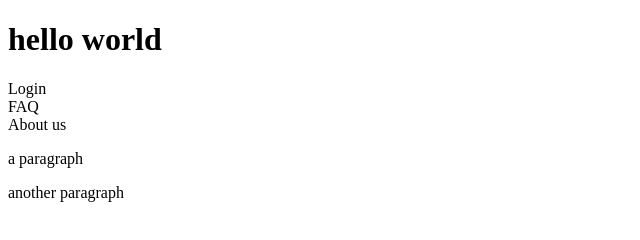
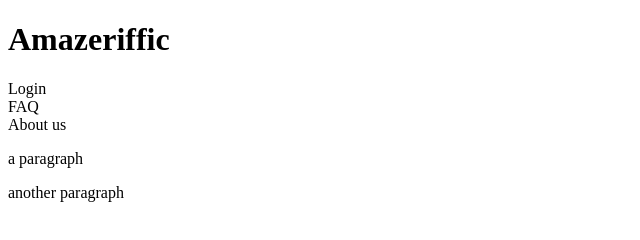
Before and after one commit to jlicklid/git-education-project, a plain HTML site: page amazeriffic/index.html in a window 1280 px wide. Shown: the full height of the page, 0-640 px from the left. Drawn offline with Linux system fonts and the light colour scheme.

Commit message:
changed file

```diff
--- a/amazeriffic/index.html
+++ b/amazeriffic/index.html
@@ -1,10 +1,10 @@
 <!DOCTYPE html>
 <html>
     <head>
-        <title>My first web page project</title>
+        <title>Amazeriffic</title>
     </head>
     <body>
-        <h1>hello world</h1>
+        <h1>Amazeriffic</h1>
 
         <nav>
             <div>Login</div>
@@ -12,6 +12,9 @@
             <div>About us</div>
         </nav>
 
+        <main>
+
+        </main>
         <p>a paragraph</p>
 
         <p>another paragraph</p>
```
